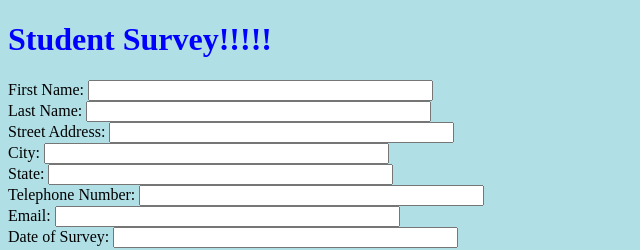
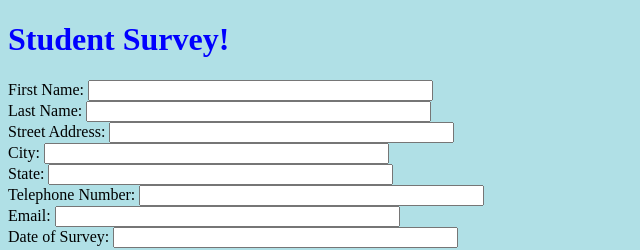
Before and after one commit to CharlesPMayer/SWE645, a plain HTML site: page Mayer-HW1-P2/WebContent/index.html in a window 1280 px wide. Shown: the top 250 px of the page, 0-640 px from the left. Drawn offline with Linux system fonts and the light colour scheme.

Commit message:
Update index.html

```diff
--- a/Mayer-HW1-P2/WebContent/index.html
+++ b/Mayer-HW1-P2/WebContent/index.html
@@ -13,7 +13,7 @@ I am using an external css called mayerhw1p2.css
 	<title>Student Survey</title>
 </head>
 <body>
-	<h1> Student Survey!!!!!</h1>
+	<h1> Student Survey!</h1>
 	<form method="POST" action="submitted.html">
 		First Name: <input type="text" size="40" maxlength="40" name="firstname" required="required"/><br/>
 		Last Name: <input type="text" size="40" maxlength="40" name="lastname" required="required"/><br/>
```
